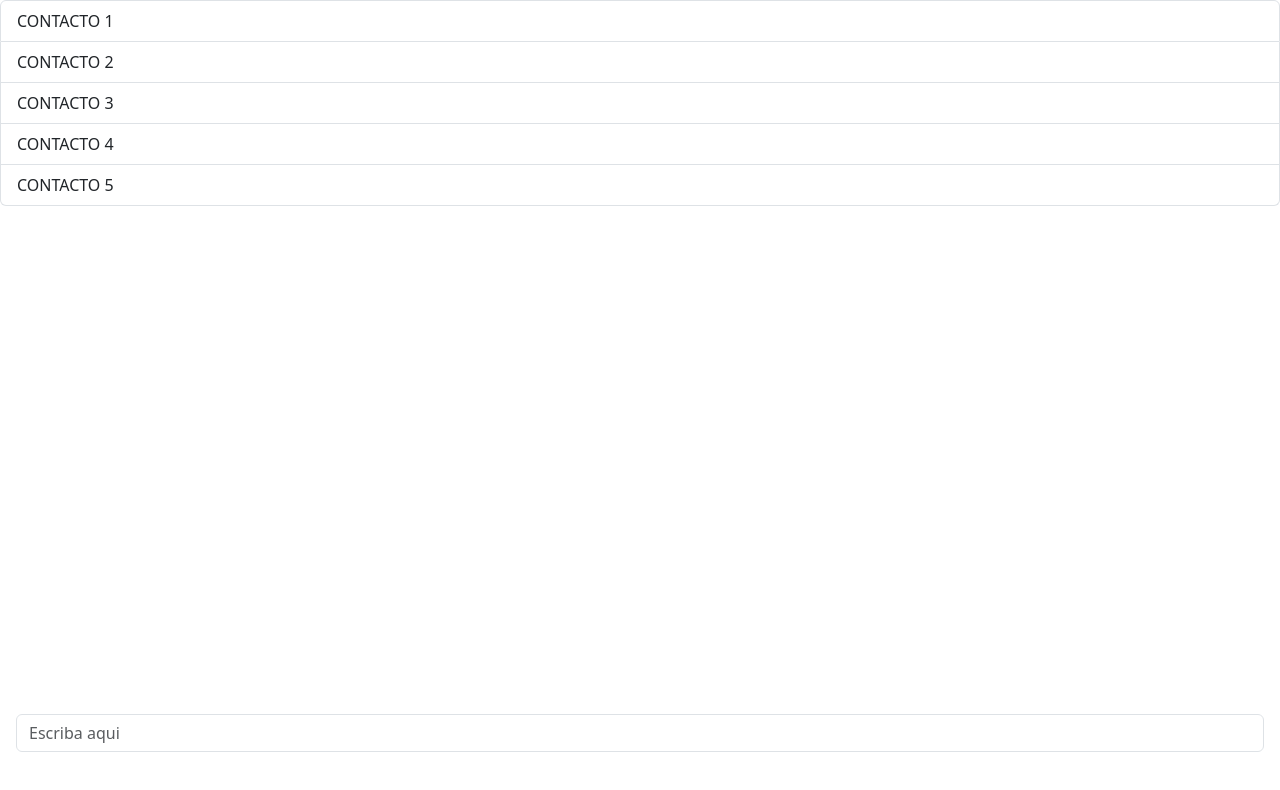
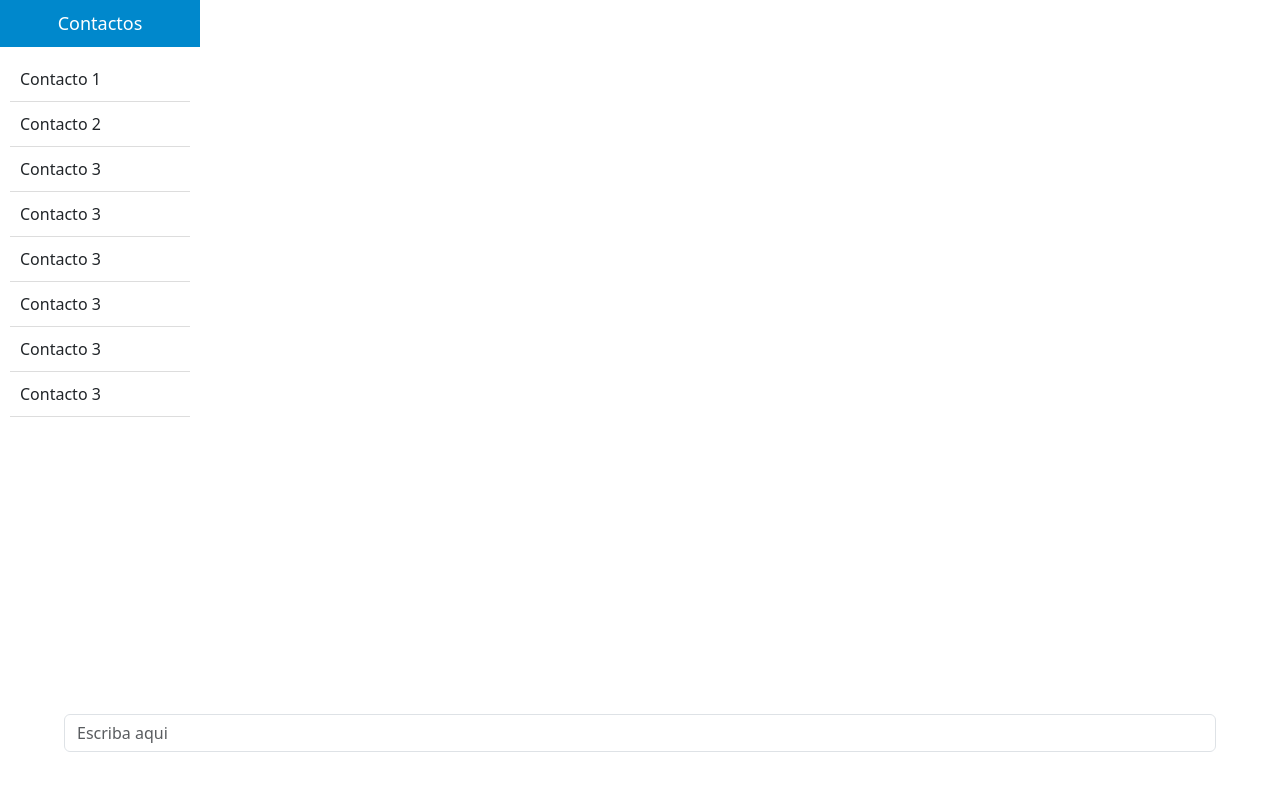
Before and after one commit to EliezerBarrios/DevWeb2023IIUNEG, a React (Vite) app: page /chat in a window 1280 px wide. Shown: the top 790 px of the page. Built offline with nearby package versions, Linux system fonts and the light colour scheme.

Commit message:
agregando lista de contactos, pendiente por mejorar

```diff
--- a/src/pages/Public/chat.css
+++ b/src/pages/Public/chat.css
@@ -1,3 +1,4 @@
+
 h2 {
    color:#466083
 }
@@ -10,3 +11,33 @@ h2 {
 .burbuColorOtro{
     background-color: #b635d7;
 }
+
+.contacts-container {
+    width: 200px;
+    background-color: #fff;
+    overflow: hidden;
+  }
+
+.contacts-header {
+    background-color: #0088cc;
+    color: #fff;
+    padding: 10px;
+    text-align: center;
+    font-size: 18px;
+}
+
+.contacts-list {
+    padding: 10px;
+    overflow-y: scroll;
+    max-height: calc(100vh - 40px); /* Ajusta la altura para dejar espacio para el encabezado y el borde inferior */
+}
+
+.contact {
+    padding: 10px;
+    cursor: pointer;
+    border-bottom: 1px solid #ddd;
+}
+
+.contact:hover {
+    background-color: #f2f2f2;
+}
--- a/src/pages/Public/chat.jsx
+++ b/src/pages/Public/chat.jsx
@@ -29,16 +29,21 @@ function Chat() {
 
       return (
         <div>
-            <div className="contact-container d-flex flex-column">
-                <ul className="list-group d-flex justify-content-start">
-                    <li className="list-group-item">CONTACTO 1</li>
-                    <li className="list-group-item">CONTACTO 2</li>
-                    <li className="list-group-item">CONTACTO 3</li>
-                    <li className="list-group-item">CONTACTO 4</li>
-                    <li className="list-group-item">CONTACTO 5</li>
-                </ul>
+            <div class="contacts-container">
+                <div class="contacts-header">
+                Contactos
+                </div>
+                <div class="contacts-list">
+                <div class="contact">Contacto 1</div>
+                <div class="contact">Contacto 2</div>
+                <div class="contact">Contacto 3</div>
+                <div class="contact">Contacto 3</div>
+                <div class="contact">Contacto 3</div>
+                <div class="contact">Contacto 3</div>
+                <div class="contact">Contacto 3</div>
+                <div class="contact">Contacto 3</div>
+                </div>
             </div>
-
 
             <div className="chat-container d-flex flex-column">
                 {messages.map((message, index) => (
@@ -50,7 +55,7 @@ function Chat() {
                 ))}
 
 
-                <Form className="fixed-bottom mb-3 p-3">
+                <Form className="fixed-bottom justify-content-center mx-5 mb-3 p-3">
                 <Form.Group className="mb-3">
                     <Form.Control
                     type="text"
--- a/src/pages/Public/chatbot.jsx
+++ b/src/pages/Public/chatbot.jsx
@@ -63,7 +63,7 @@ function Chatbot() {
             ))}
         </div>
 
-        <Form className="fixed-bottom mb-3 p-3">
+        <Form className="fixed-bottom mx-5 mb-3 p-3">
           <Form.Group className="mb-3">
             <Form.Control
               type="text"
```
